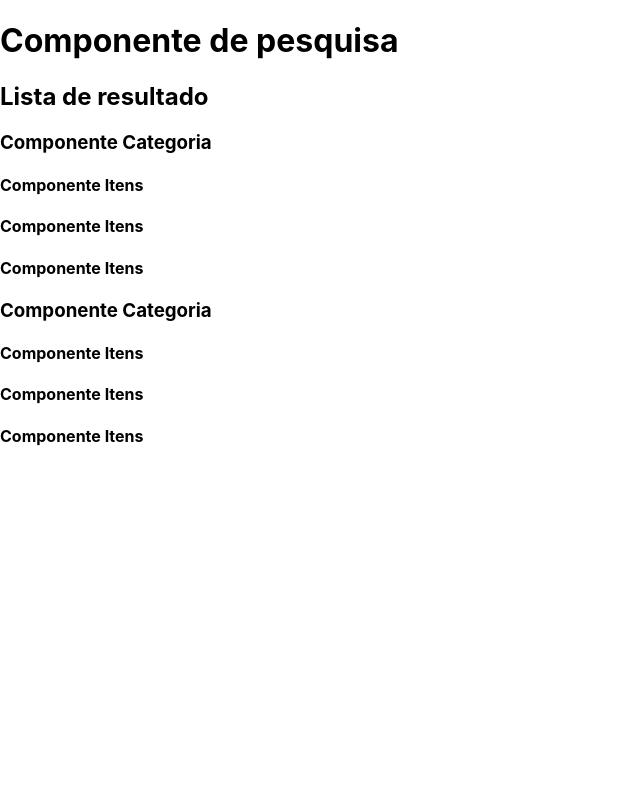
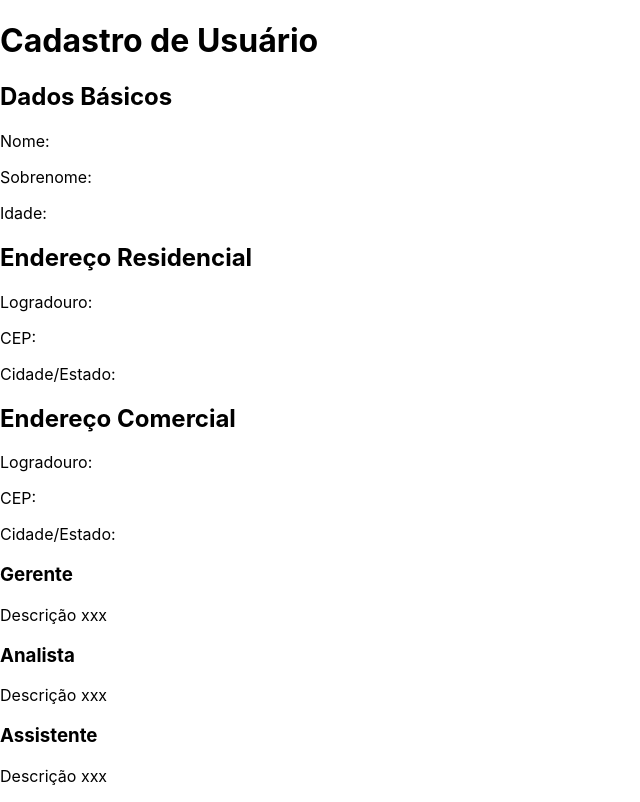
Before and after one commit to heloisaatss/12760, a React (Create React App) app in the folder my-app/: page / in a window 1280 px wide. Shown: the whole page, without its empty margins (0-640 px from the left). Built offline with nearby package versions, Linux system fonts and the light colour scheme.

Commit message:
lab 04 exercício

```diff
--- a/my-app/src/index.js
+++ b/my-app/src/index.js
@@ -6,45 +6,52 @@ import reportWebVitals from './reportWebVitals';
 
 const root = ReactDOM.createRoot(document.getElementById('root'));
 
-
-class Pesquisa extends React.Component {
+class Cadastro extends React.Component {
   render() {
-    return <h1>Componente de pesquisa</h1>
+    return <h1>Cadastro de Usuário</h1>
   }
 }
 
-class ListaProdutos extends React.Component {
+class DadosBasicos extends React.Component {
   render() {
     return <div>
-      <h2>Lista de resultado</h2>
-      <Categoria></Categoria>
-      <Itens></Itens>
-      <Itens></Itens>
-      <Itens></Itens>
-      <Categoria></Categoria>
-      <Itens></Itens>
-      <Itens></Itens>
-      <Itens></Itens>
+      <h2>Dados Básicos</h2>
+      <p>Nome:</p>
+      <p>Sobrenome:</p>
+      <p>Idade:</p>
     </div>
   }
 }
 
-class Categoria extends React.Component {
+class Endereco extends React.Component {
   render() {
-    return <h3>Componente Categoria</h3>
+    return <div>
+      <h2>{this.props.tipo}</h2>
+      <p>Logradouro:</p>
+      <p>CEP:</p>
+      <p>Cidade/Estado:</p>
+    </div>
   }
 }
 
-class Itens extends React.Component {
+class AreaAtuacao extends React.Component {
   render() {
-    return <h4>Componente Itens</h4>
+    return <div>
+      <h3>{this.props.title}</h3>
+      <p>{this.props.description}</p>
+    </div>
   }
 }
 
 root.render(
   <div>
-    <Pesquisa></Pesquisa>
-    <ListaProdutos></ListaProdutos>
+    <Cadastro></Cadastro>
+    <DadosBasicos></DadosBasicos>
+    <Endereco tipo='Endereço Residencial'></Endereco>
+    <Endereco tipo='Endereço Comercial'></Endereco>
+    <AreaAtuacao title='Gerente' description='Descrição xxx'></AreaAtuacao>
+    <AreaAtuacao title='Analista' description='Descrição xxx'></AreaAtuacao>
+    <AreaAtuacao title='Assistente' description='Descrição xxx'></AreaAtuacao>
   </div>
 );
 
```
